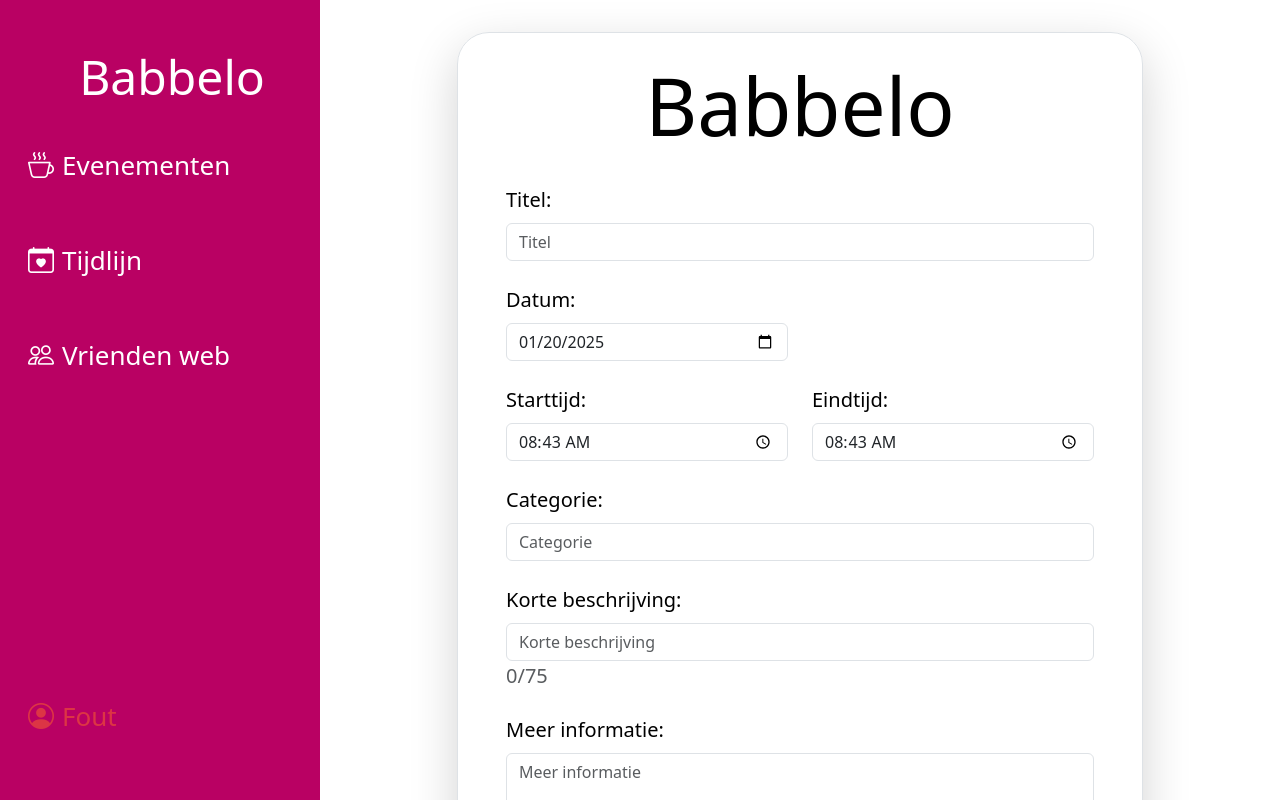
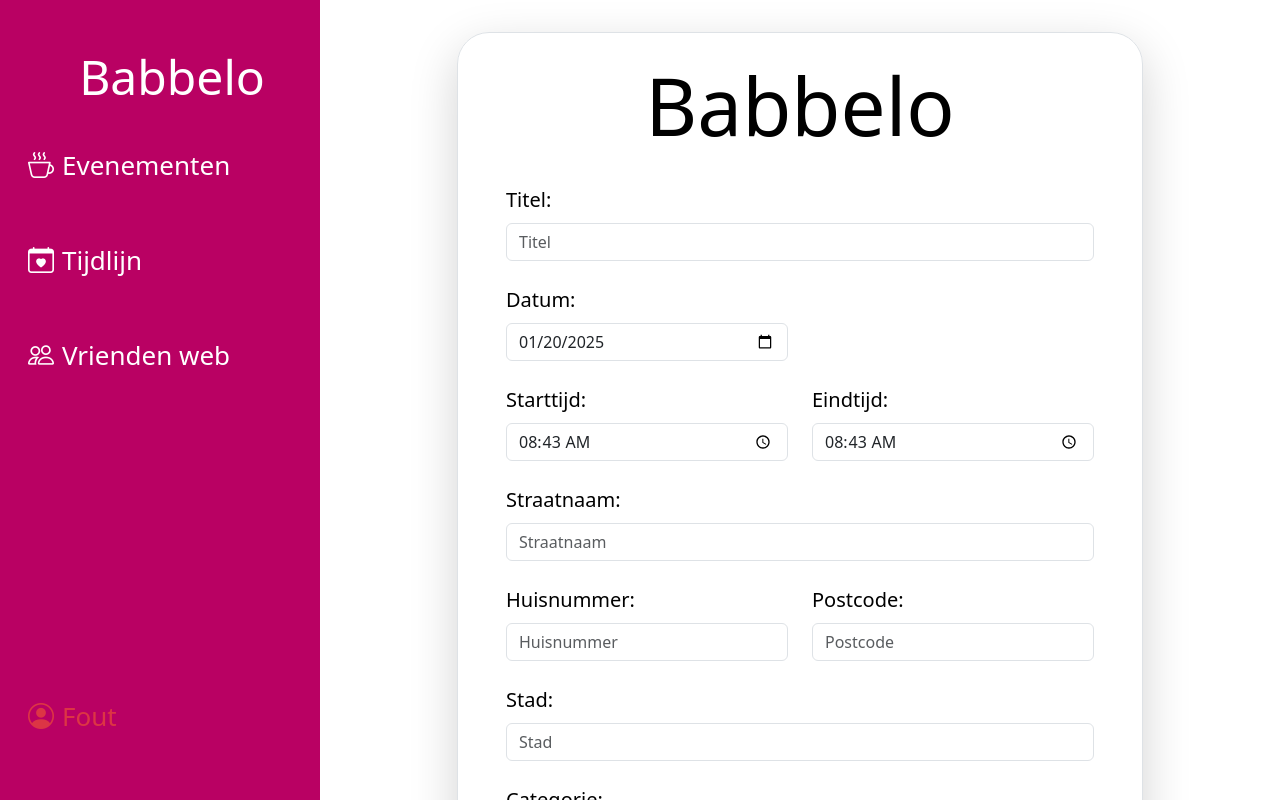
Before and after one commit to WebProgrammingProjectGroup9/Babbelo, a Next.js app: page /evenementen/nieuw in a window 1280 px wide. Shown: the top 800 px of the page. Built offline with nearby package versions, Linux system fonts and the light colour scheme; no server answers; sample sign-in values are in the browser's storage.

Commit message:
added address

```diff
--- a/src/pages/evenementen/nieuw.js
+++ b/src/pages/evenementen/nieuw.js
@@ -15,6 +15,10 @@ export default function Nieuw() {
 	const [endTime, setEndTime] = useState("");
 	const [description, setDescription] = useState("");
 	const [information, setInformation] = useState("");
+	const [zipCode, setZipCode] = useState("");
+	const [streetName, setStreetName] = useState("");
+	const [houseNumber, setHouseNumber] = useState("");
+	const [city, setCity] = useState("")
 	const [category, setCategory] = useState("");
 	const [photo, setPhoto] = useState("");
 	const [errors, setErrors] = useState(null);
@@ -39,12 +43,11 @@ export default function Nieuw() {
 	const maxLength = 75;
 
 	useEffect(() => {
-		//Date
 		const now = new Date();
 		const formattedDate = now.toISOString().split("T")[0];
 		setDate(formattedDate);
 
-		//Time
+
 		const formattedTime = now.toTimeString().slice(0, 5);
 		setStartTime(formattedTime);
 		setEndTime(formattedTime);
@@ -81,7 +84,7 @@ export default function Nieuw() {
 					"Content-Type": "application/json",
 					Authorization: `Bearer ${localStorage.getItem("token")}`,
 				},
-				body: JSON.stringify({ title, date, startTime, endTime, description, information, category, photo }),
+				body: JSON.stringify({ title, date, startTime, endTime, description, information, category, photo, streetName, houseNumber, zipCode, city }),
 			});
 
 			if (!response.ok) {
@@ -238,6 +241,31 @@ export default function Nieuw() {
 
 				<div className="row mt-4">
 					<div className="col-12">
+						<label className="form-label">Straatnaam:</label>
+						<input type="text" className="form-control" placeholder="Straatnaam" value={streetName} onChange={(e) => setStreetName(e.target.value)} required />
+					</div>
+				</div>
+
+				<div className="row mt-4">
+					<div className="col-6">
+						<label className="form-label">Huisnummer:</label>
+						<input type="text" className="form-control" placeholder="Huisnummer" value={houseNumber} onChange={(e) => setHouseNumber(e.target.value)} required />
+					</div>
+					<div className="col-6">
+						<label className="form-label">Postcode:</label>
+						<input type="text" className="form-control" placeholder="Postcode" value={zipCode} onChange={(e) => setZipCode(e.target.value)} required />
+					</div>
+				</div>
+
+				<div className="row mt-4">
+					<div className="col-12">
+						<label className="form-label">Stad:</label>
+						<input type="text" className="form-control" placeholder="Stad" value={city} onChange={(e) => setCity(e.target.value)} required />
+					</div>
+				</div>
+
+				<div className="row mt-4">
+					<div className="col-12">
 						<label className="form-label">Categorie:</label>
 						<input type="text" className="form-control" placeholder="Categorie" value={category} onChange={(e) => setCategory(e.target.value)} required />
 					</div>
```
